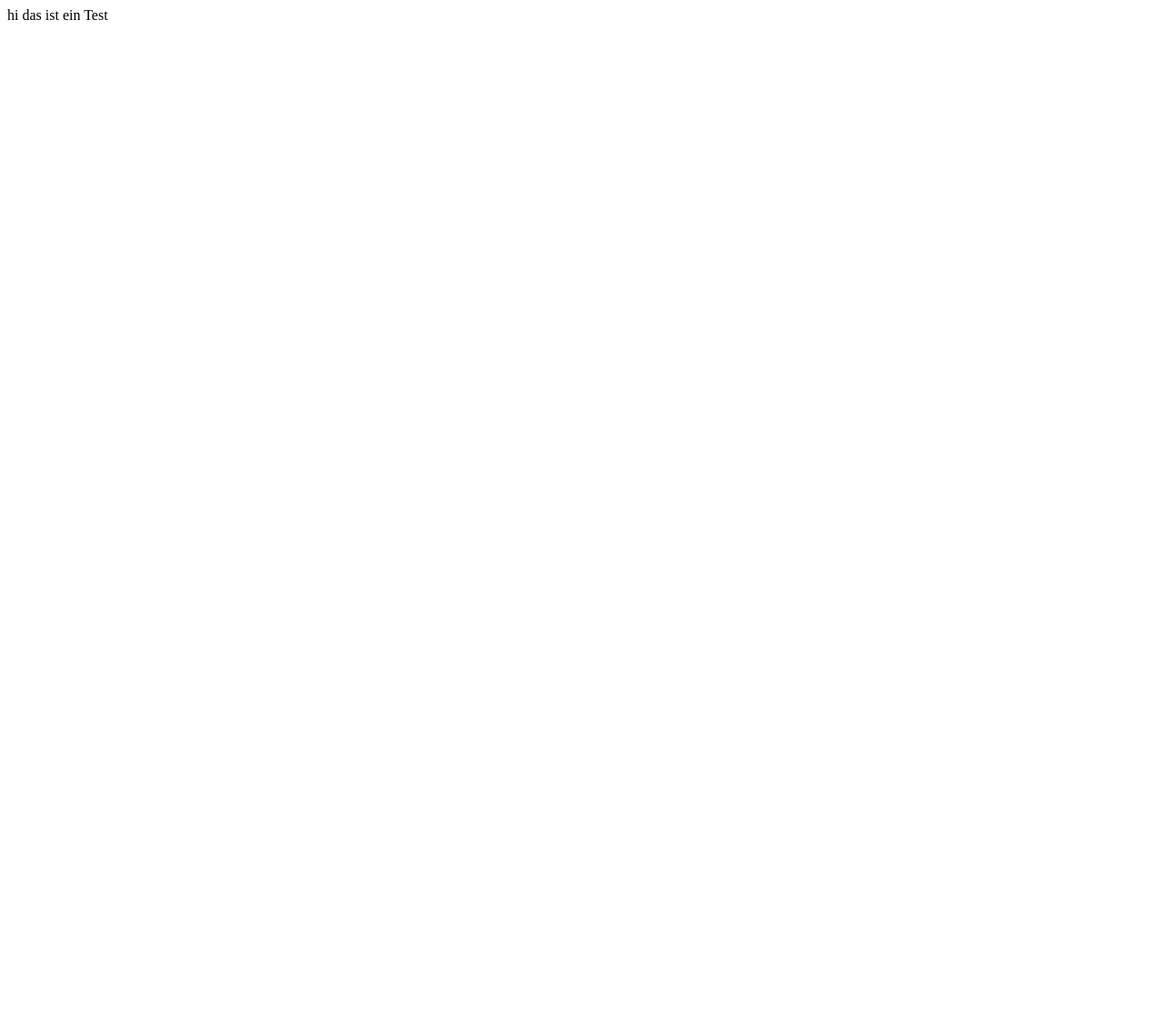
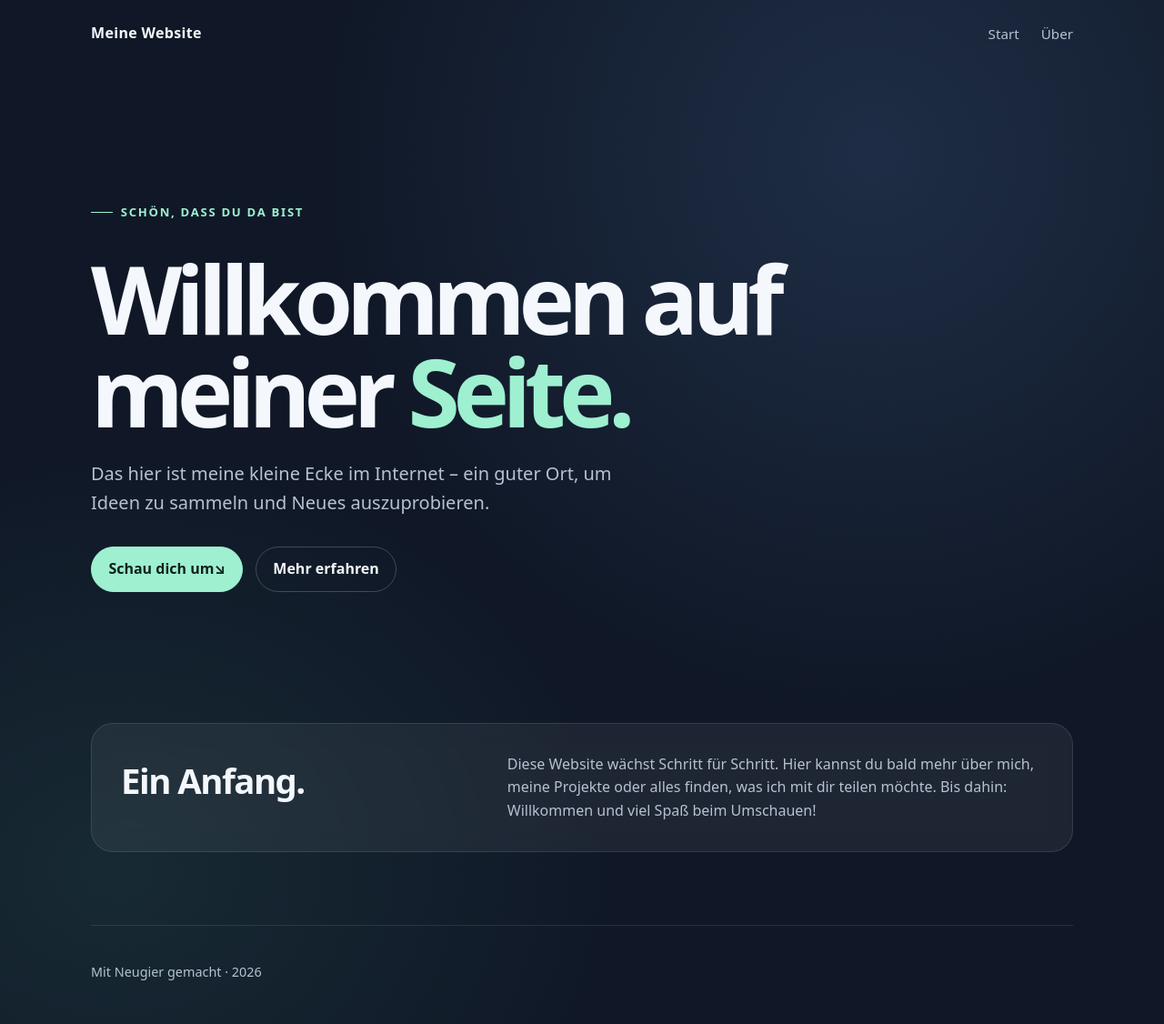
Before and after one commit to Benninator11/Etwas-oder-vieleicht-auch-nicht, a plain HTML site: page index.html in a window 1280 px wide. Shown: the whole page at 91% size. Before the commit the page ends 800 px from the top, so only its background shows below. Drawn offline with Linux system fonts and the light colour scheme.

Commit message:
Build a polished German homepage

```diff
--- a/index.html
+++ b/index.html
@@ -1,12 +1,148 @@
-<html>
+<!doctype html>
+<html lang="de">
   <head>
-    <title>
-      Test
-    </title>
+    <meta charset="utf-8">
+    <meta name="viewport" content="width=device-width, initial-scale=1">
+    <meta name="theme-color" content="#101827">
+    <meta name="description" content="Willkommen auf meiner kleinen Website im Internet.">
+    <title>Willkommen — Meine Website</title>
     <style>
+      :root {
+        color-scheme: dark;
+        --background: #101827;
+        --surface: rgba(255, 255, 255, 0.06);
+        --text: #f4f7fb;
+        --muted: #b7c1d1;
+        --accent: #9ef0d0;
+        --accent-dark: #143b36;
+      }
+
+      * { box-sizing: border-box; }
+      html { scroll-behavior: smooth; }
+      body {
+        min-height: 100vh;
+        margin: 0;
+        color: var(--text);
+        background:
+          radial-gradient(ellipse at 75% 15%, rgba(87, 130, 190, 0.2), transparent 38rem),
+          radial-gradient(ellipse at 10% 85%, rgba(75, 171, 142, 0.12), transparent 34rem),
+          var(--background);
+        font-family: system-ui, -apple-system, BlinkMacSystemFont, "Segoe UI", sans-serif;
+        line-height: 1.6;
+      }
+
+      a { color: inherit; }
+      .page { width: min(1080px, calc(100% - 2.5rem)); margin: 0 auto; }
+      header {
+        display: flex;
+        align-items: center;
+        justify-content: space-between;
+        padding: 1.5rem 0;
+      }
+      .brand { font-weight: 750; letter-spacing: 0.02em; text-decoration: none; }
+      nav { display: flex; gap: 1.5rem; }
+      nav a { color: var(--muted); font-size: 0.95rem; text-decoration: none; }
+      nav a:hover, nav a:focus-visible { color: var(--accent); }
+
+      main { padding: clamp(4rem, 11vw, 8.5rem) 0 5rem; }
+      .eyebrow {
+        display: inline-flex;
+        align-items: center;
+        gap: 0.55rem;
+        color: var(--accent);
+        font-size: 0.82rem;
+        font-weight: 700;
+        letter-spacing: 0.13em;
+        text-transform: uppercase;
+      }
+      .eyebrow::before { width: 1.5rem; height: 1px; background: currentColor; content: ""; }
+      h1 {
+        max-width: 780px;
+        margin: 1.25rem 0;
+        font-size: clamp(3rem, 9vw, 6.5rem);
+        letter-spacing: -0.07em;
+        line-height: 0.98;
+      }
+      h1 span { color: var(--accent); }
+      .intro { max-width: 590px; margin: 1.5rem 0 2rem; color: var(--muted); font-size: clamp(1.05rem, 2vw, 1.25rem); }
+      .actions { display: flex; flex-wrap: wrap; gap: 0.85rem; }
+      .button {
+        display: inline-flex;
+        min-height: 3rem;
+        align-items: center;
+        justify-content: center;
+        padding: 0.7rem 1.15rem;
+        border: 1px solid rgba(255, 255, 255, 0.2);
+        border-radius: 999px;
+        font-weight: 700;
+        text-decoration: none;
+        transition: transform 160ms ease, background 160ms ease;
+      }
+      .button:hover { transform: translateY(-2px); }
+      .button-primary { border-color: var(--accent); color: #10211d; background: var(--accent); }
+      .button-secondary:hover { background: var(--surface); }
+
+      .about {
+        display: grid;
+        grid-template-columns: minmax(0, 0.8fr) minmax(0, 1.2fr);
+        gap: 2rem;
+        align-items: start;
+        margin-top: clamp(5rem, 12vw, 9rem);
+        padding: 2rem;
+        border: 1px solid rgba(255, 255, 255, 0.11);
+        border-radius: 1.5rem;
+        background: var(--surface);
+        backdrop-filter: blur(12px);
+      }
+      h2 { margin: 0; font-size: clamp(1.6rem, 4vw, 2.4rem); letter-spacing: -0.04em; }
+      .about p { margin: 0; color: var(--muted); }
+      footer { padding: 1.5rem 0 2rem; border-top: 1px solid rgba(255, 255, 255, 0.1); color: var(--muted); font-size: 0.9rem; }
+      :focus-visible { outline: 3px solid var(--accent); outline-offset: 4px; }
+
+      @media (max-width: 620px) {
+        header { align-items: flex-start; gap: 1rem; }
+        nav { gap: 0.9rem; }
+        nav a { font-size: 0.85rem; }
+        .about { grid-template-columns: 1fr; padding: 1.5rem; }
+      }
+      @media (prefers-reduced-motion: reduce) {
+        *, *::before, *::after { scroll-behavior: auto !important; transition-duration: 0.01ms !important; }
+      }
     </style>
   </head>
   <body>
-    hi das ist ein Test
+    <div class="page">
+      <header>
+        <a class="brand" href="#start" aria-label="Zur Startseite">Meine Website</a>
+        <nav aria-label="Hauptnavigation">
+          <a href="#start">Start</a>
+          <a href="#ueber">Über</a>
+        </nav>
+      </header>
+
+      <main id="start">
+        <section aria-labelledby="welcome-title">
+          <p class="eyebrow">Schön, dass du da bist</p>
+          <h1 id="welcome-title">Willkommen auf meiner <span>Seite.</span></h1>
+          <p class="intro">Das hier ist meine kleine Ecke im Internet – ein guter Ort, um Ideen zu sammeln und Neues auszuprobieren.</p>
+          <div class="actions">
+            <a class="button button-primary" href="#ueber">Schau dich um <span aria-hidden="true">↘</span></a>
+            <a class="button button-secondary" href="#ueber">Mehr erfahren</a>
+          </div>
+        </section>
+
+        <section class="about" id="ueber" aria-labelledby="about-title">
+          <h2 id="about-title">Ein Anfang.</h2>
+          <p>Diese Website wächst Schritt für Schritt. Hier kannst du bald mehr über mich, meine Projekte oder alles finden, was ich mit dir teilen möchte. Bis dahin: Willkommen und viel Spaß beim Umschauen!</p>
+        </section>
+      </main>
+
+      <footer>
+        <p>Mit Neugier gemacht · <span id="year">2026</span></p>
+      </footer>
+    </div>
+    <script>
+      document.getElementById("year").textContent = new Date().getFullYear();
+    </script>
   </body>
 </html>
```
